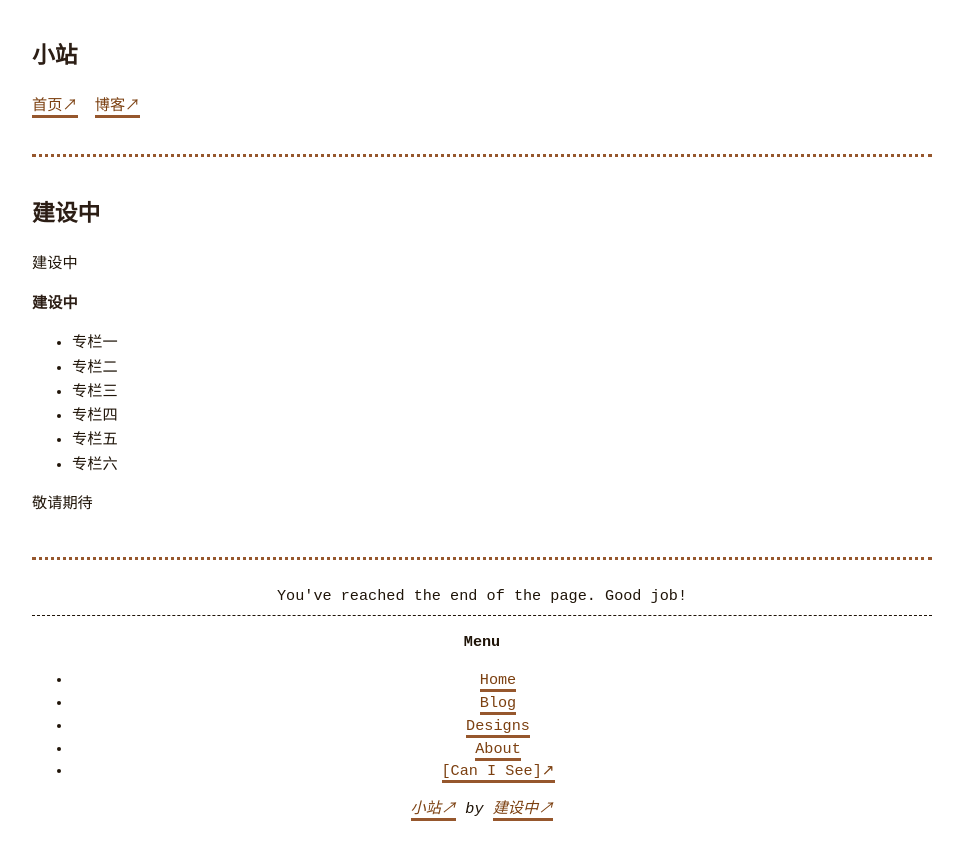
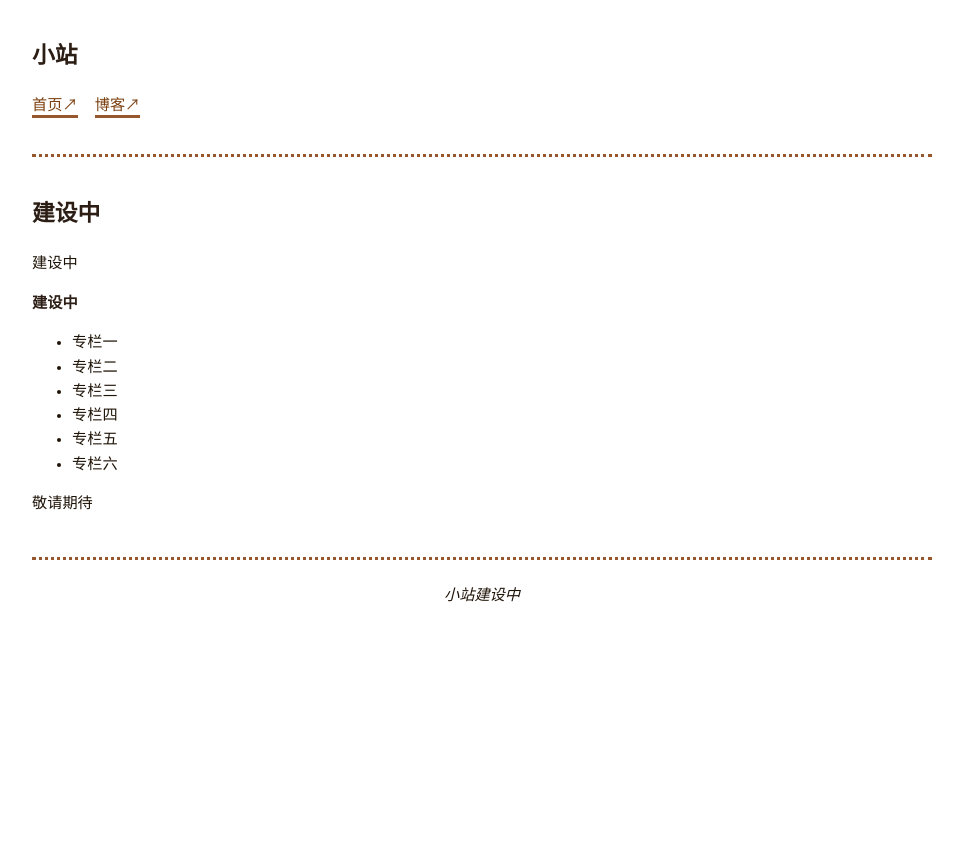
Before and after one commit to samshichuang/samshichuang.github.io, a Jekyll site: the page built from index.md, in a window 1280 px wide. Shown: the top 860 px of the page, without its empty margins (158-1121 px from the left). Built offline with Jekyll 4.4.1, drawn with Linux system fonts in a browser that asks for light colours.

Commit message:
Update footer.html

```diff
--- a/_includes/footer.html
+++ b/_includes/footer.html
@@ -1,15 +1,3 @@
 <footer class="bottom-footer">
-    <span class="mini-note">You've reached the end of the page. Good job!</span>
-    <nav class="sans">
-        <hr>
-        <p><label class="menu-icon" for="menu-btn">Menu</label></p>
-        <ul class="site-nav">
-            <li><a href="/">Home</a></li>
-            <li><a href="/blog">Blog</a></li>
-            <li><a href="/designs">Designs</a></li>
-            <li><a href="/about">About</a></li>
-            <li><a href="https://canisee.xyz" title="Confirm your vision functionality">[Can I See]</a></li>
-        </ul>
-    </nav>
-    <i><a href="https://samshichuang.github.io/" title="the art">小站</a> by <a href="https://samshichuang.github.io/" title="the artist">建设中</a></i>
+    <i>小站建设中</a></i>
 </footer>
```
